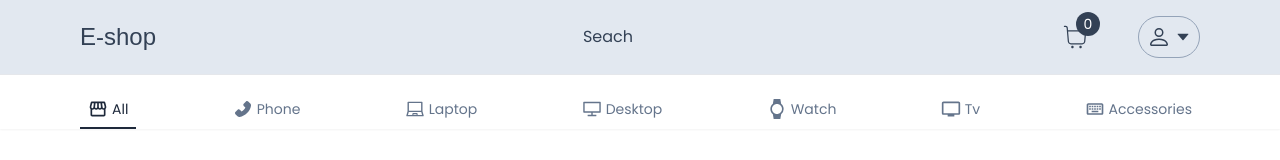
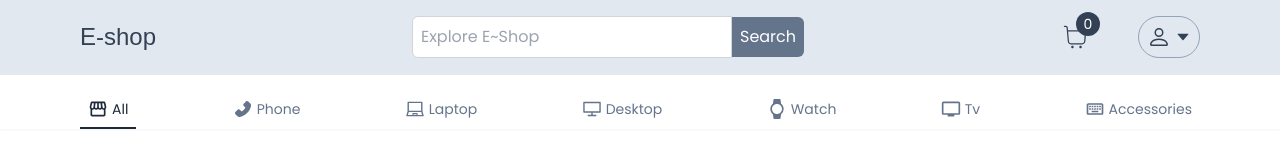
Before and after one commit to EvansRobbie/e-shop, a Next.js app: page / in a window 1280 px wide. Shown: the top 160 px of the page. Built offline with nearby package versions, Linux system fonts and the light colour scheme; no server answers; the database is empty; a web font is replaced by a local one.

Commit message:
search product

```diff
--- a/src/app/api/rating/route.ts
+++ b/src/app/api/rating/route.ts
@@ -13,7 +13,7 @@ export const POST = async (req: Request) => {
 
   const deliveredOrder = currentUser.orders.some(
     (order) =>
-      order.products.find((item) => item.id === product) &&
+      order.products.find((item) => item.id === product.id) &&
       order.delivery === "delivered"
   );
   const userReview = product?.reviews.find(
--- a/src/app/checkout/CheckoutClient.tsx
+++ b/src/app/checkout/CheckoutClient.tsx
@@ -90,7 +90,7 @@ const CheckoutClient = () => {
             <Button
               label="View Your Order"
               onClick={() => {
-                router.push("/order");
+                router.push("/orders");
               }}
             />
           </div>
--- a/src/components/nav/Navbar.tsx
+++ b/src/components/nav/Navbar.tsx
@@ -6,6 +6,7 @@ import CartCount from "./CartCount";
 import UserMenu from "./UserMenu";
 import { getCurrentUser } from "@/actions/getCurrentUser";
 import Categories from "./Categories";
+import SearchBar from "./SearchBar";
 
 const redressed = Redressed({ subsets: ["latin"], weight: ["400"] });
 
@@ -22,7 +23,9 @@ const Navbar = async () => {
             >
               E-shop
             </Link>
-            <div className="hidden md:block">Seach</div>
+            <div className="hidden md:block">
+              <SearchBar />
+            </div>
             <div className="flex items-center gap-8 md:gap-12">
               <CartCount />
               <UserMenu currentUser={currentUser} />
--- /dev/null
+++ b/src/components/nav/SearchBar.tsx
@@ -0,0 +1,61 @@
+"use client";
+import { useRouter } from "next/navigation";
+import queryString from "query-string";
+import React, { useCallback, useEffect } from "react";
+import { FieldValues, SubmitHandler, useForm } from "react-hook-form";
+
+const SearchBar = () => {
+  const router = useRouter();
+  const {
+    register,
+    handleSubmit,
+    reset,
+    formState: { errors },
+  } = useForm<FieldValues>({
+    defaultValues: {
+      searchTerm: "",
+    },
+  });
+
+  const urlSearch = useCallback((data: any) => {
+    const url = queryString.stringifyUrl(
+      {
+        url: "/",
+        query: {
+          searchTerm: data.searchTerm,
+        },
+      },
+      { skipNull: true }
+    );
+    return url;
+  }, []);
+
+  const onSubmit: SubmitHandler<FieldValues> = async (data) => {
+    if (!data.searchTerm) {
+      return router.push("/");
+    }
+
+    router.push(urlSearch(data));
+    reset;
+    // console.log(data);
+  };
+
+  return (
+    <div className="flex  items-center gap-">
+      <input
+        {...register("searchTerm")}
+        className="p-2 border border-gray-300 rounded-l-md focus:outline-none focus:border-[0.5px] fcus:border-slate-500 w-80 "
+        placeholder="Explore E~Shop"
+        type="text"
+      />
+      <button
+        onClick={handleSubmit(onSubmit)}
+        className="bg-slate-500 hover:opacity-80 text-white p-2 rounded-r-md"
+      >
+        Search
+      </button>
+    </div>
+  );
+};
+
+export default SearchBar;
--- a/src/components/products/AddRating.tsx
+++ b/src/components/products/AddRating.tsx
@@ -76,9 +76,10 @@ const AddRating: FC<AddRatingProps> = ({ product, user }) => {
   if (!user || !product) return null;
   const deliveredOrder = user.orders.some(
     (order: any) =>
-      order.products.find((item: any) => item.id === product) &&
+      order.products.find((item: any) => item.id === product.id) &&
       order.delivery === "delivered"
   );
+  //   console.log(deliveredOrder);
   const userReview = product?.reviews.find(
     (review: Review) => review.userId === user.id
   );
--- a/src/components/products/ListRating.tsx
+++ b/src/components/products/ListRating.tsx
@@ -20,7 +20,7 @@ const ListRating: FC<ListProps> = ({ product }) => {
                 <div className="flex items-center gap-2">
                   <Avatar src={review.user.image} user={review.user.name} />
                   <div className="font-semibold">{review?.user.name}</div>
-                  <div>{moment(review.createdDate).fromNow()}</div>
+                  <div>{moment(review.createdAt).fromNow()}</div>
                 </div>
                 <div className="mt-2">
                   <Rating value={review.rating} readOnly />
```
